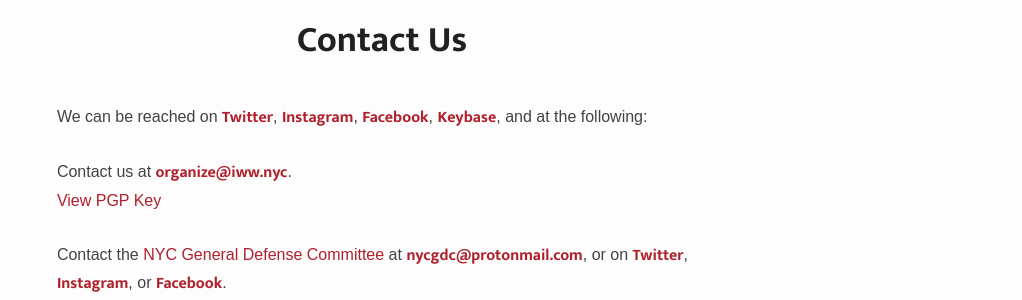
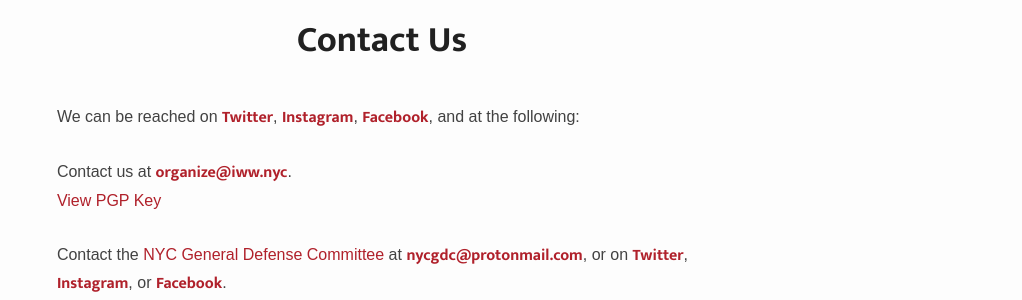
Before and after one commit to IWW-NYC-GMB/iww.nyc, a Jekyll site: the page built from contact.html, in a window 1280 px wide and 900 px high, scrolled down 519 px. Shown: the part 156-456 px from the top of the window, without its empty margins (258-1280 px from the left). Built offline with Jekyll 4.4.1, drawn with Linux system fonts in a browser that asks for light colours; some web fonts are replaced.

Commit message:
Update contact.html

```diff
--- a/contact.html
+++ b/contact.html
@@ -6,7 +6,7 @@
 ---
 <div style="width:85%;margin-right:auto;margin-left:auto;">
 <p>
-We can be reached on <a href="https://twitter.com/{{ site.twitter_username| cgi_escape | escape }}" target="_blank"><strong>Twitter</strong></a>, <a href="https://instagram.com/{{ site.instagram_username| cgi_escape | escape }}" target="_blank"><strong>Instagram</strong></a>, <a href="https://facebook.com/{{ site.facebook_username| cgi_escape | escape }}" target="_blank"><strong>Facebook</strong></a>, <a href="https://keybase.io/{{ site.keybase_username| cgi_escape | escape }}" target="_blank"><strong>Keybase</strong></a>, and at the following:<br><br>
+We can be reached on <a href="https://twitter.com/{{ site.twitter_username| cgi_escape | escape }}" target="_blank"><strong>Twitter</strong></a>, <a href="https://instagram.com/{{ site.instagram_username| cgi_escape | escape }}" target="_blank"><strong>Instagram</strong></a>, <a href="https://facebook.com/{{ site.facebook_username| cgi_escape | escape }}" target="_blank"><strong>Facebook</strong></a>, and at the following:<br><br>
 
 Contact us at <a href="mailto:organize@iww.nyc"><strong>organize@iww.nyc</strong></a>.<br>
 <a id="organizeA" onclick="showHideDiv('organizeD', 'organizeA')" style="cursor:pointer;">View PGP Key</a><br><br>
```
